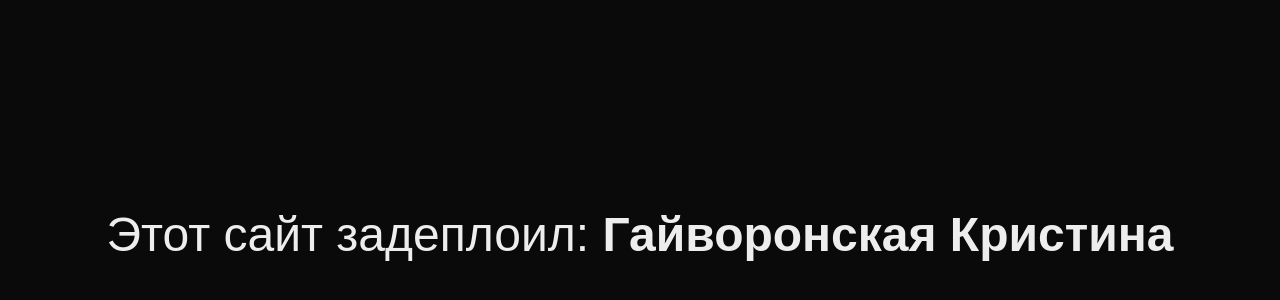
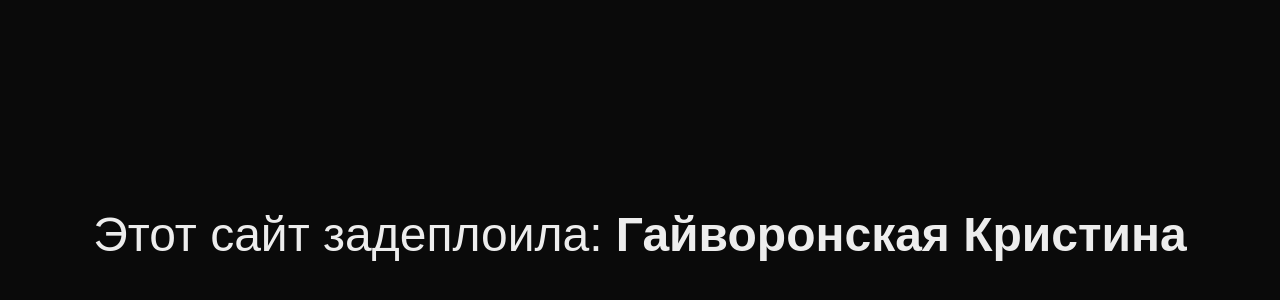
Before and after one commit to kigi160/ki, a plain HTML site: page index.html in a window 1280 px wide. Shown: the part 166-466 px from the top of the page. Drawn offline with Linux system fonts and the light colour scheme.

Commit message:
Update index.html

```diff
--- a/index.html
+++ b/index.html
@@ -6,6 +6,6 @@
         <script src="script.js"></script>
     </head>
     <body>
-        <h1>Этот сайт задеплоил: <span id="name"></span></h1>
+        <h1>Этот сайт задеплоила: <span id="name"></span></h1>
     </body>
 </html>
```
